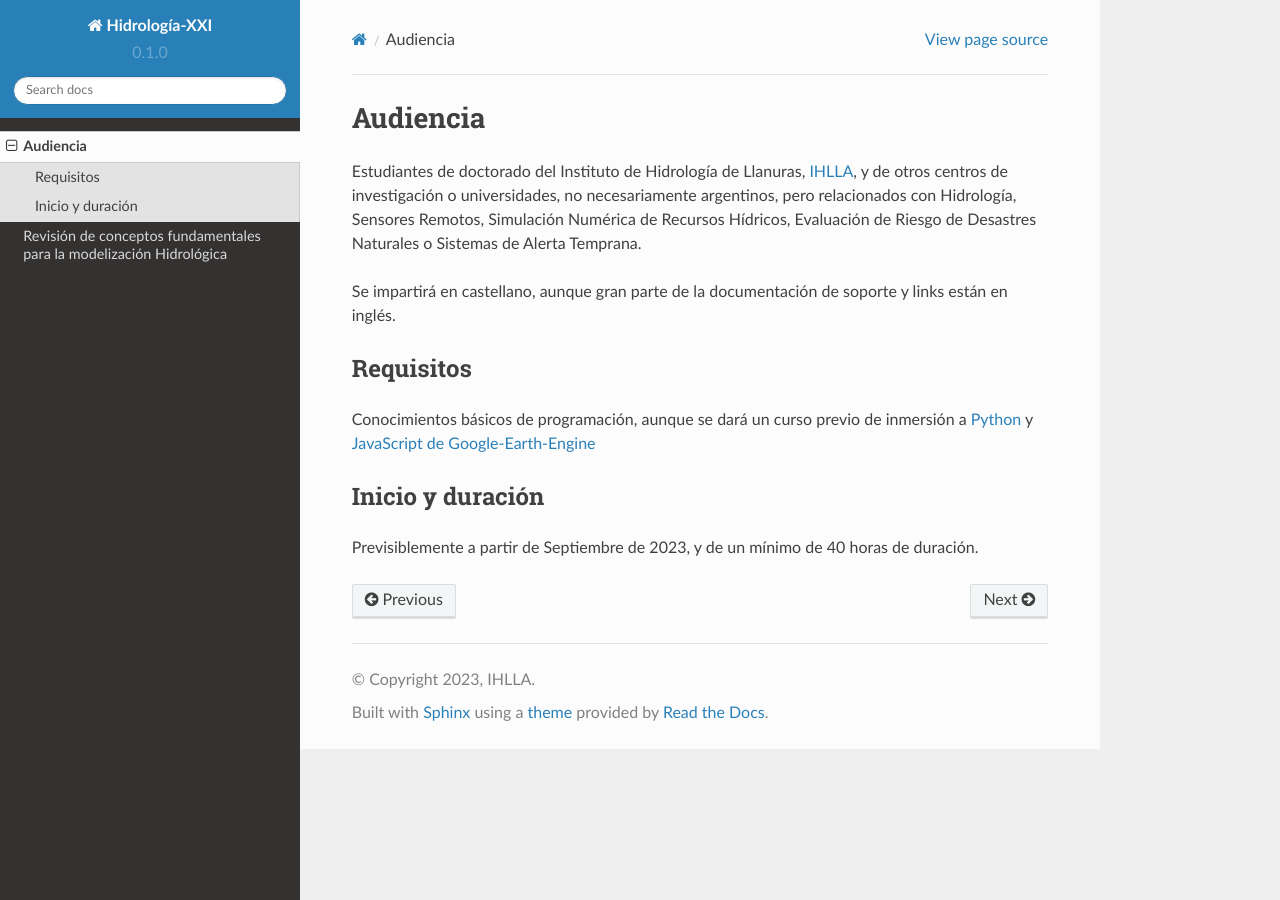
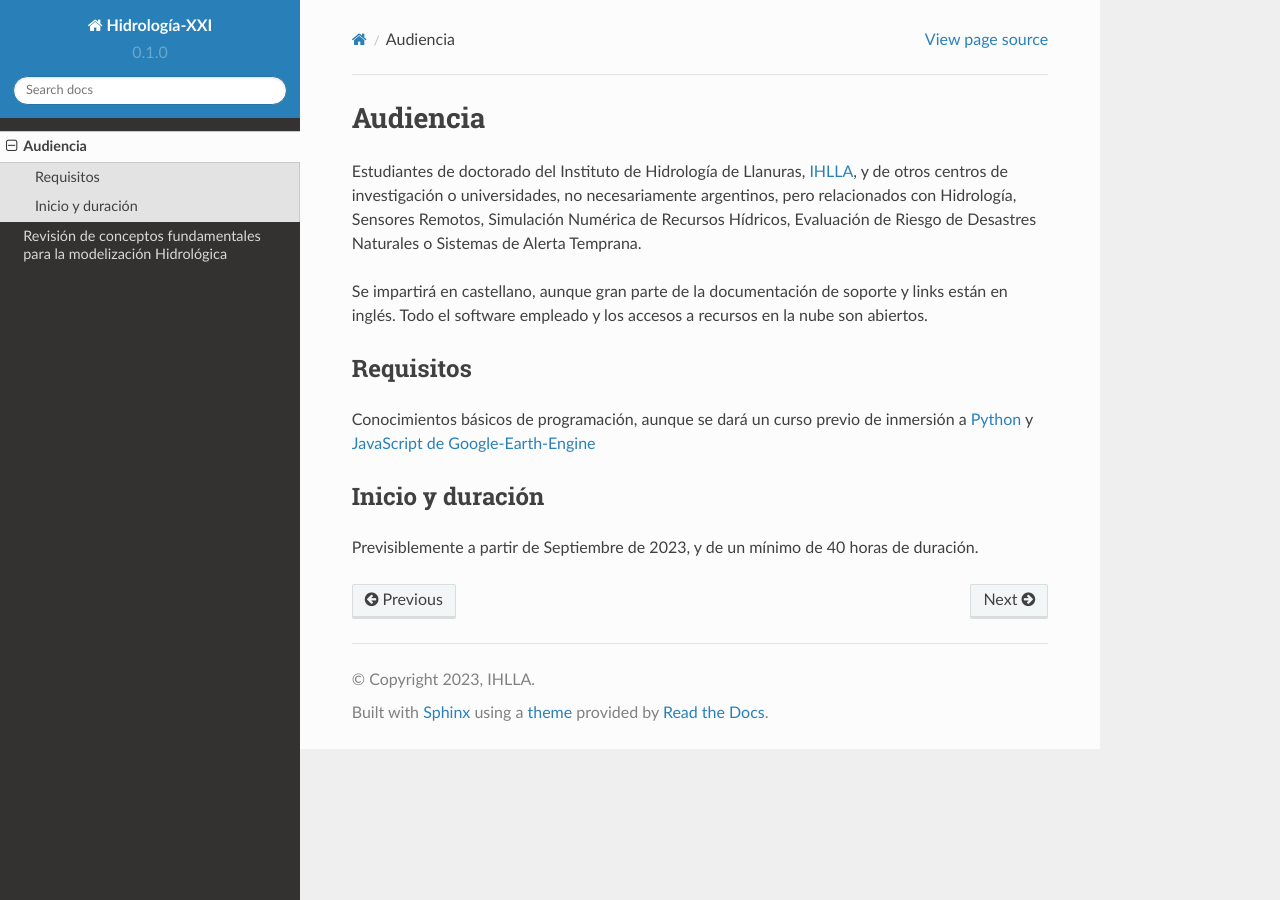
Before and after one commit to ivillamadrid/HidrologiaXXI, a Sphinx documentation site: the page built from docs/source/audiencia.rst, in a window 1280 px wide. Built offline with Sphinx 7.4.7 and the Read the Docs theme 2.0.0, drawn with Linux system fonts in a browser that asks for light colours; pages that are not in the unit, such as notebooks, are missing from menus.

Commit message:
Update audiencia.rst

```diff
--- a/docs/source/audiencia.rst
+++ b/docs/source/audiencia.rst
@@ -5,7 +5,8 @@ Estudiantes de doctorado del Instituto de Hidrología de Llanuras, `IHLLA <https
 y de otros centros de investigación o universidades, no necesariamente argentinos, pero relacionados con Hidrología, Sensores Remotos,
 Simulación Numérica de Recursos Hídricos, Evaluación de Riesgo de Desastres Naturales o Sistemas de Alerta Temprana.
 
-Se impartirá en castellano, aunque gran parte de la documentación de soporte y links están en inglés.
+Se impartirá en castellano, aunque gran parte de la documentación de soporte y links están en inglés. Todo el software empleado y los
+accesos a recursos en la nube son abiertos.
 
 Requisitos
 ----------
```
